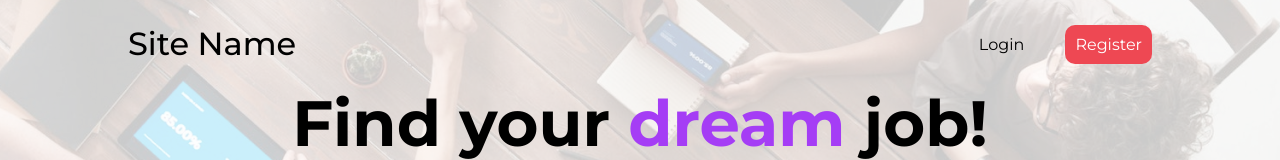
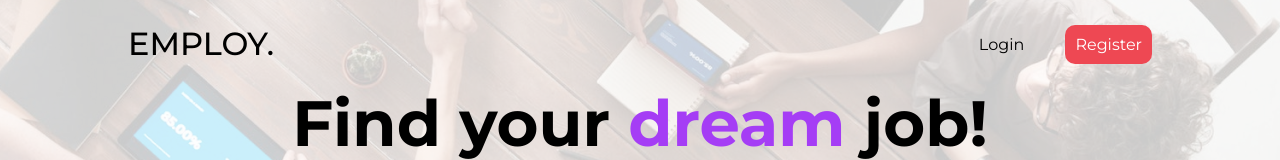
Before and after one commit to Tlabrahamson/employ, a React (Create React App) app in the folder frontend/: page / in a window 1280 px wide. Shown: the top 160 px of the page. Built offline with nearby package versions, Linux system fonts and the light colour scheme; no server answers.

Commit message:
Updated site name

```diff
--- a/frontend/public/index.html
+++ b/frontend/public/index.html
@@ -16,7 +16,7 @@
       href="https://fonts.googleapis.com/css2?family=Montserrat:wght@400;500;700&display=swap"
       rel="stylesheet"
     />
-    <title>Jr Dev Sim</title>
+    <title>EMPLOY.</title>
   </head>
   <body>
     <noscript>You need to enable JavaScript to run this app.</noscript>
--- a/frontend/src/App.js
+++ b/frontend/src/App.js
@@ -1,7 +1,6 @@
 /*
   TODOS:
 
-  - Come up with a better website title
   - Create a logo and a favicon
   - Experiment more with color accents
   - Create/implement a better job posted/updated/deleted modal
--- a/frontend/src/components/Nav.js
+++ b/frontend/src/components/Nav.js
@@ -79,7 +79,7 @@ export default function Nav() {
   return (
     <HeaderWrap>
       <Link className="logo-link" to="/">
-        <h2>Site Name</h2>
+        <h2>EMPLOY.</h2>
       </Link>
       {userData.user ? (
         <div>
```
